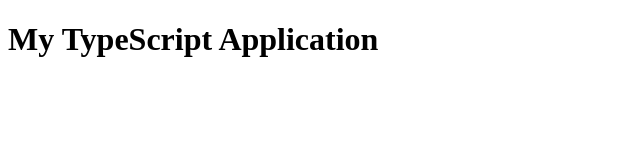
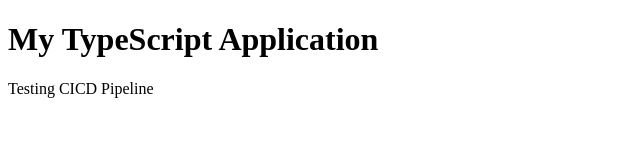
Before and after one commit to Anmol-Dura/EasyCampus---The-college-administration-system, a website with bundled scripts: page index.html in a window 1280 px wide. Shown: the whole page, without its empty margins (0-640 px from the left). Built offline with nearby package versions, Linux system fonts and the light colour scheme.

Commit message:
Update index.html

```diff
--- a/index.html
+++ b/index.html
@@ -7,7 +7,7 @@
   </head>
   <body>
     <h1>My TypeScript Application</h1>
-
+    <p>Testing CICD Pipeline</p>
     <script src="./dist/index.js"></script>
     <!-- Include the compiled JS file -->
   </body>
```
